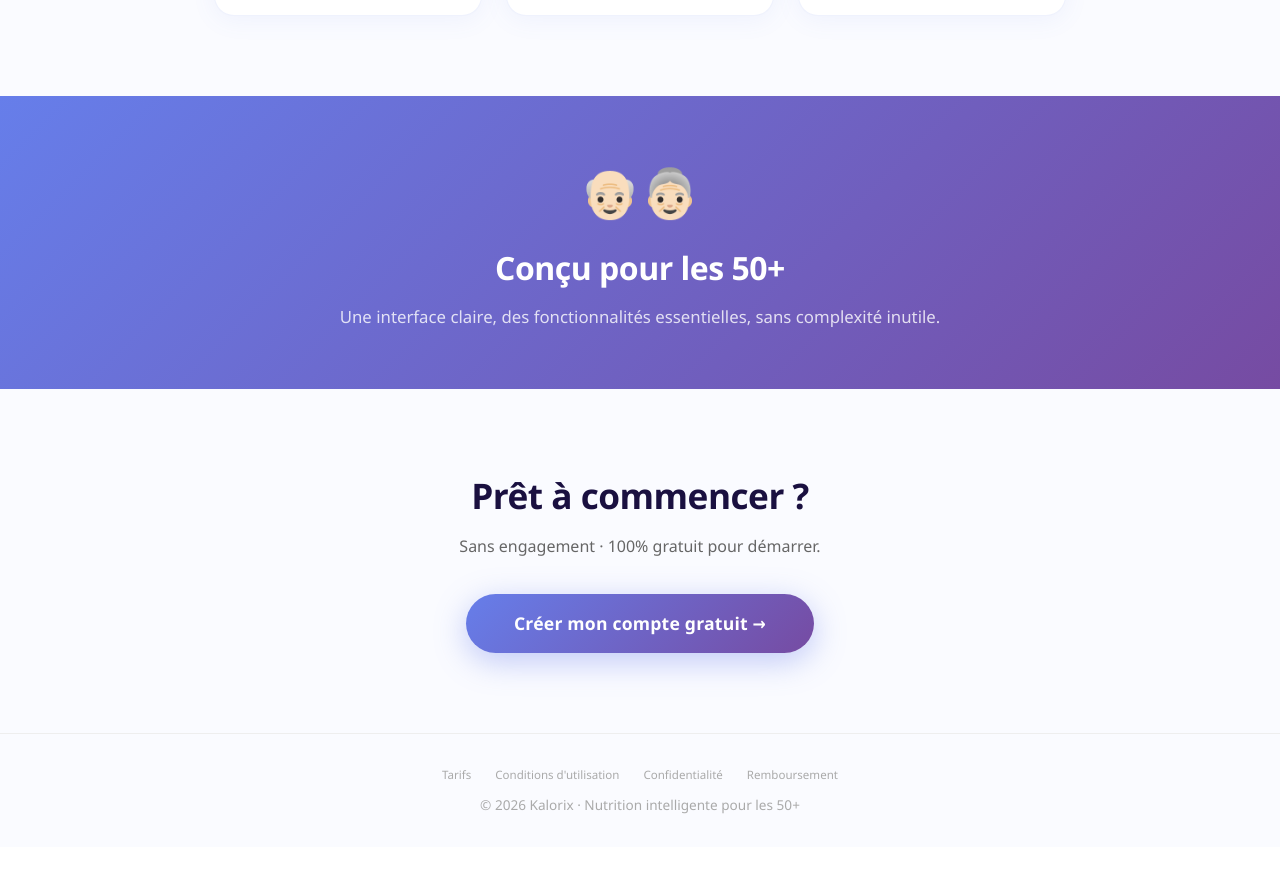
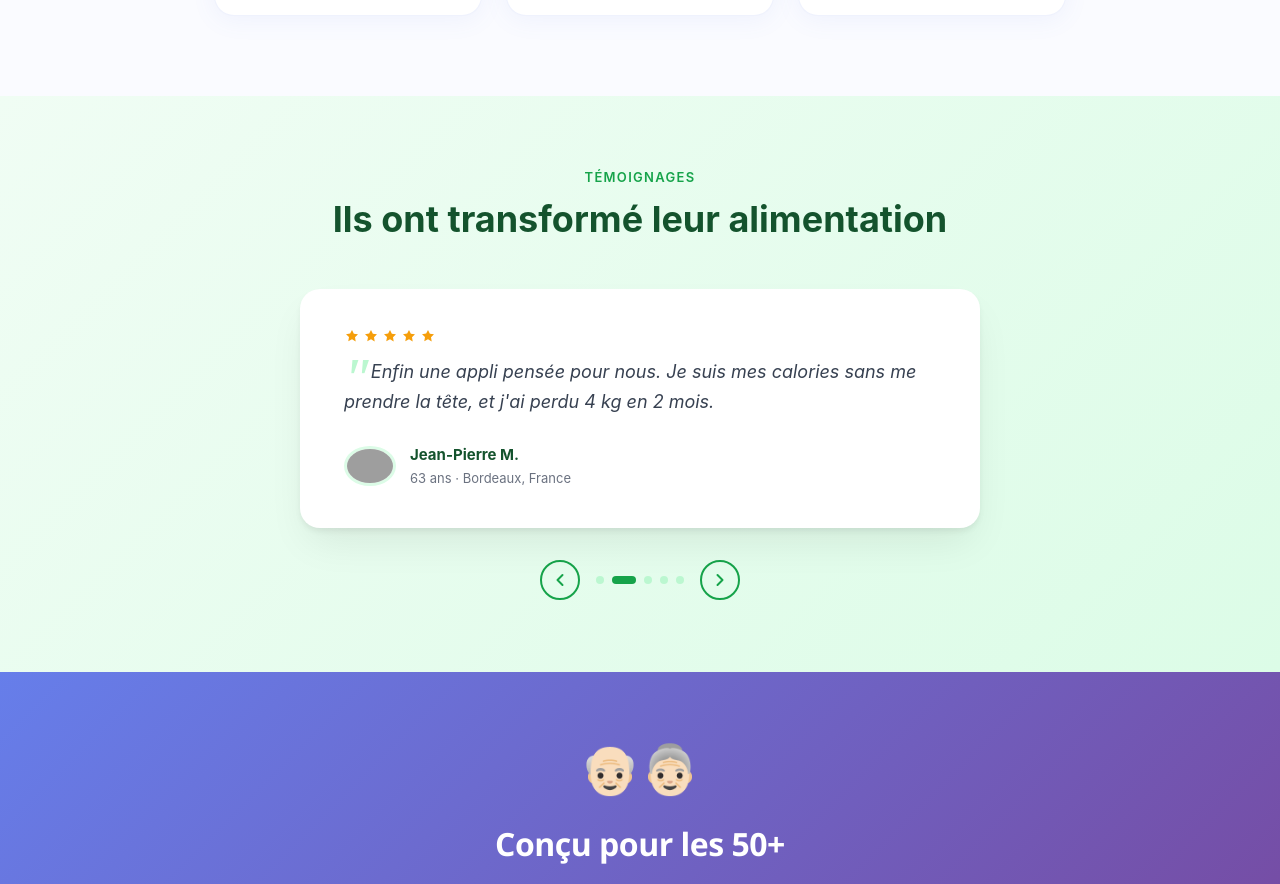
Before and after one commit to biz777/kalorix, a Next.js app: page / in a window 1280 px wide. Shown: the part 1512-2396 px from the top of the page. Before the commit the page ends 2359 px from the top, so only its background shows below. Built offline with nearby package versions, Linux system fonts and the light colour scheme; grey boxes are pictures that could not be loaded.

Commit message:
Add TestimonialsCarousel to page layout
Inserted TestimonialsCarousel component between Features and Testimony Band.

```diff
--- a/app/page.tsx
+++ b/app/page.tsx
@@ -3,6 +3,7 @@
 import { useState, useEffect } from 'react'
 import { useRouter } from 'next/navigation'
 import { useTheme } from './providers'
+import TestimonialsCarousel from '@/components/TestimonialsCarousel'
 
 type Lang = 'fr' | 'en' | 'es'
 
@@ -210,7 +211,6 @@ export default function LandingPage() {
             {isDark ? '☀️' : '🌙'}
           </button>
 
-          {/* ✅ Bouton "Se connecter" uniquement — plus de bouton Pricing */}
           <button onClick={() => router.push('/login')}
             style={{
               background: scrolled ? 'linear-gradient(135deg, #667eea 0%, #764ba2 100%)' : 'rgba(255,255,255,0.2)',
@@ -254,7 +254,6 @@ export default function LandingPage() {
             {t.hero_sub}
           </p>
 
-          {/* ✅ Un seul bouton CTA — plus de bouton Pricing */}
           <div style={{ display: 'flex', flexDirection: 'column', alignItems: 'center', gap: 14 }}>
             <button onClick={() => router.push('/login')}
               style={{
@@ -309,6 +308,9 @@ export default function LandingPage() {
         </div>
       </div>
 
+      {/* ✅ TESTIMONIALS CAROUSEL — inséré ici entre Features et Testimony Band */}
+      <TestimonialsCarousel />
+
       {/* TESTIMONY BAND */}
       <div style={{ background: 'linear-gradient(135deg, #667eea 0%, #764ba2 100%)', padding: '60px 24px', textAlign: 'center' }}>
         <div style={{ fontSize: '3em', marginBottom: 16 }}>👴🏻👵🏻</div>
@@ -325,7 +327,6 @@ export default function LandingPage() {
         </h2>
         <p style={{ color: textColor, fontSize: '1em', marginBottom: 36, transition: 'color 0.3s' }}>{t.cta_sub}</p>
 
-        {/* ✅ Un seul bouton CTA — plus de bouton Pricing */}
         <button onClick={() => router.push('/login')}
           style={{
             background: 'linear-gradient(135deg, #667eea 0%, #764ba2 100%)',
@@ -343,7 +344,6 @@ export default function LandingPage() {
       {/* FOOTER */}
       <footer style={{ textAlign: 'center', padding: '32px 24px', borderTop: `1px solid ${footerBorder}`, color: footerColor, fontSize: '0.85em', transition: 'all 0.3s' }}>
         <div style={{ marginBottom: 12, display: 'flex', gap: 24, justifyContent: 'center', flexWrap: 'wrap' }}>
-          {/* ✅ Lien Tarifs gardé en footer uniquement — discret mais accessible */}
           <button onClick={() => router.push('/pricing')} style={{ background: 'none', border: 'none', color: footerColor, cursor: 'pointer', fontSize: '0.85em', fontFamily: ff }}>{t.footer_pricing}</button>
           <button onClick={() => router.push('/terms')} style={{ background: 'none', border: 'none', color: footerColor, cursor: 'pointer', fontSize: '0.85em', fontFamily: ff }}>{t.footer_terms}</button>
           <button onClick={() => router.push('/privacy')} style={{ background: 'none', border: 'none', color: footerColor, cursor: 'pointer', fontSize: '0.85em', fontFamily: ff }}>{t.footer_privacy}</button>
```
